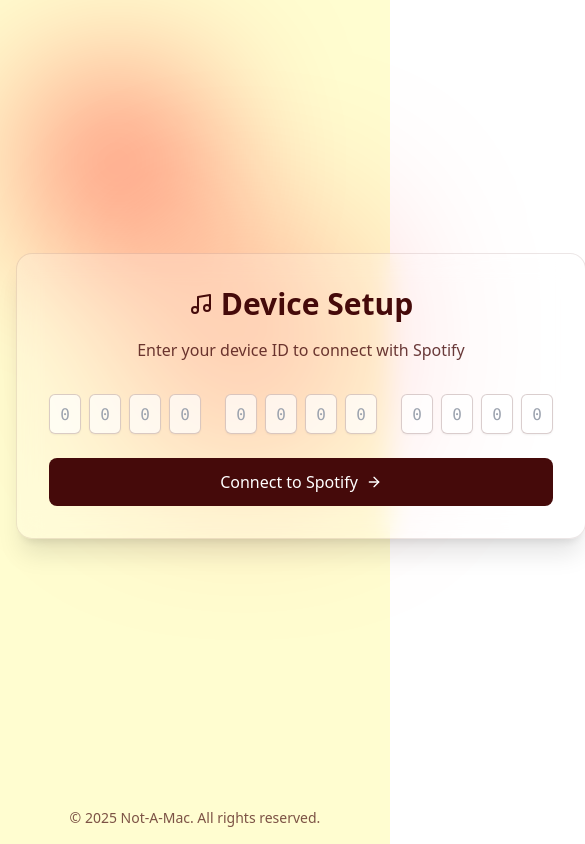
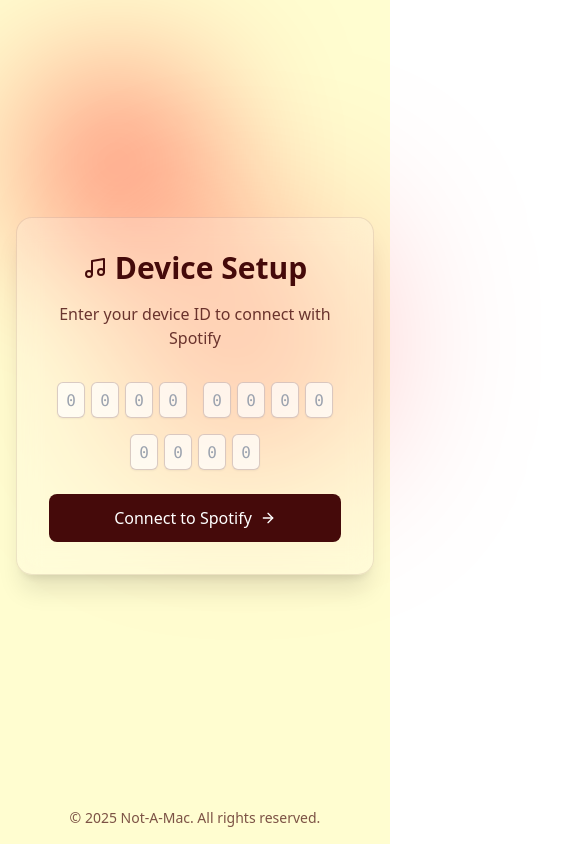
Before and after one commit to NeoDiuZ/not-a-mac, a Next.js app: page /setup in a window 390 px wide. Shown: the whole page, 585 px wide, since content can reach past the window. Built offline with nearby package versions, Linux system fonts and the light colour scheme.

Commit message:
Fixing mobile responsiveness

```diff
--- a/app/setup/page.js
+++ b/app/setup/page.js
@@ -101,9 +101,9 @@
 
           <form onSubmit={handleSubmit} className="space-y-6">
             <div>
-              <div className="flex justify-center items-center gap-6">
+              <div className="flex flex-wrap justify-center items-center gap-4 md:gap-6 px-2">
                 {[0, 4, 8].map((groupStart) => (
-                  <div key={groupStart} className="flex gap-2">
+                  <div key={groupStart} className="flex gap-1.5 md:gap-2">
                     {Array(4).fill(0).map((_, j) => {
                       const index = groupStart + j;
                       return (
@@ -118,7 +118,7 @@
                           onChange={(e) => handleInputChange(index, e.target.value)}
                           onKeyDown={(e) => handleKeyDown(index, e)}
                           placeholder="0"
-                          className="w-8 h-10 text-center font-mono text-base rounded-md bg-white/70 border border-red-950/20 focus:border-red-950/60 focus:ring-1 focus:ring-red-950/30 focus:outline-none shadow-sm"
+                          className="w-7 h-9 md:w-8 md:h-10 text-center font-mono text-base rounded-md bg-white/70 border border-red-950/20 focus:border-red-950/60 focus:ring-1 focus:ring-red-950/30 focus:outline-none shadow-sm"
                           disabled={isLoading}
                         />
                       );
```
